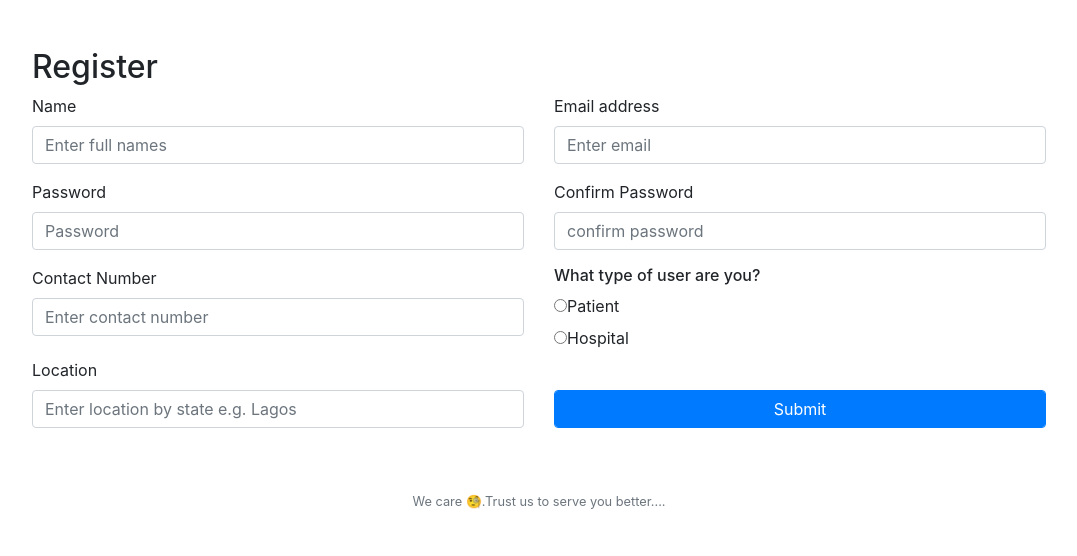
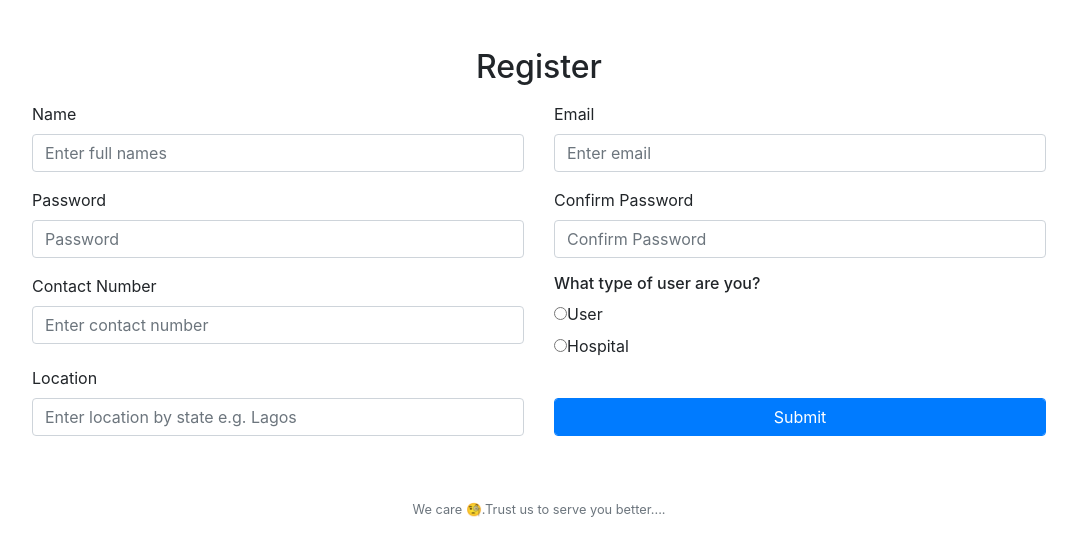
Before and after one commit to thywoe/WeCare, a Flask app: template templates/register.html in a window 1280 px wide. Shown: the part 74-630 px from the top of the page, without its empty margins (101-1178 px from the left). Run offline with Flask 2, Linux system fonts and the light colour scheme; the template is opened without the code that fills it, so the values that code supplies are empty; some libraries are stand-ins or nearby versions.

Commit message:
fix bug on register form

```diff
--- a/templates/register.html
+++ b/templates/register.html
@@ -5,59 +5,58 @@
 {% endblock %}
 
 {% block main %}
-<link href="https://maxcdn.bootstrapcdn.com/bootstrap/4.1.3/css/bootstrap.min.css" rel="stylesheet">
-<link href="/static/style.css" rel="stylesheet">
+
 <div class="container">
-        <h2>Register</h2>
+    <h2 class="text-center mb-3">Register</h2>
     <form action="/register" method="POST">
+
         <div class="row">
             <div class="form-group col-md-6">
-                        <label for="exampleInputEmail1">Name</label>
-                        <input type="text" class="form-control" id="name_user" aria-describedby="emailHelp" placeholder="Enter full names" required>
+                <label for="name">Name</label>
+                <input type="text" class="form-control" id="name" name="name" placeholder="Enter full names" required>
             </div>
             <div class="form-group col-md-6">
-                        <label for="exampleInputEmail1">Email address</label>
-                        <input type="email" class="form-control" id="client_email" aria-describedby="emailHelp" placeholder="Enter email" required>
+                <label for="email">Email</label>
+                <input type="email" class="form-control" id="email" name="email" placeholder="Enter email" required>
             </div>
-
         </div>
 
         <div class="row">
             <div class="form-group col-md-6">
-                        <label for="exampleInputPassword1">Password</label>
-                        <input type="password" class="form-control" id="client_pwd" placeholder="Password">
+                <label for="password">Password</label>
+                <input type="password" class="form-control" id="password" name="password" placeholder="Password">
             </div>
             <div class="form-group col-md-6">
-                        <label for="exampleInputPassword1">Confirm Password</label>
-                        <input type="password" class="form-control" placeholder="confirm password">
+                <label for="confirm">Confirm Password</label>
+                <input type="password" class="form-control" name="confirm" placeholder="Confirm Password">
             </div>
         </div>
+
         <div class="row">
             <div class="form-group col-md-6">
-                    <label for="exampleInputEmail1">Contact Number</label>
-                    <input type="text" class="form-control" aria-describedby="emailHelp" placeholder="Enter contact number" required>
+                <label for="number">Contact Number</label>
+                <input type="text" class="form-control" name="number" placeholder="Enter contact number" required>
             </div>
             <div class="col-md-6">
                 <div class="radio">
                     <h6>What type of user are you?</h6>
-                    <label><input  type="radio" name="user_type" value="patient">Patient</label>
+                    <label><input  type="radio" name="user_type" value="user">User</label>
                 </div>
                 <div class="radio">
                     <label><input type="radio" name="user_type" value="hospital">Hospital</label>
                 </div>
             </div>
+        </div>
 
-                </div>
         <div class="row">
             <div class="form-group col-md-6">
-                        <label for="exampleInputEmail1">Location</label>
-                        <input type="text" class="form-control" id="location" aria-describedby="emailHelp" placeholder="Enter location by state e.g. Lagos" required>
+                <label for="location">Location</label>
+                <input type="text" class="form-control" id="location" name="location" placeholder="Enter location by state e.g. Lagos" required>
             </div>
             <div class="col-md-6 mt-4">
                 <input type="submit" class="subm btn btn-primary form-control" value="Submit">
             </div>
         </div>
-
     </form>
 
 </div>
```
Lines whose indentation alone changed are shown as unchanged.
